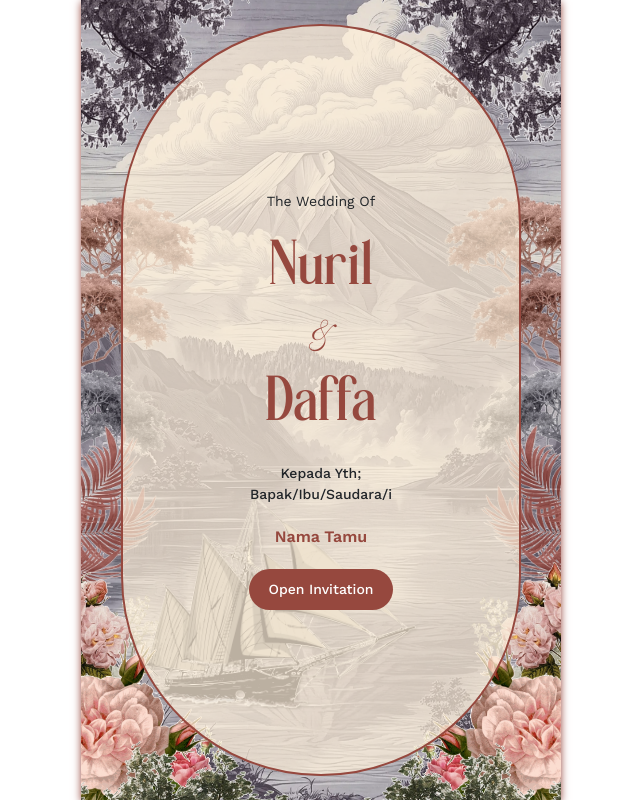
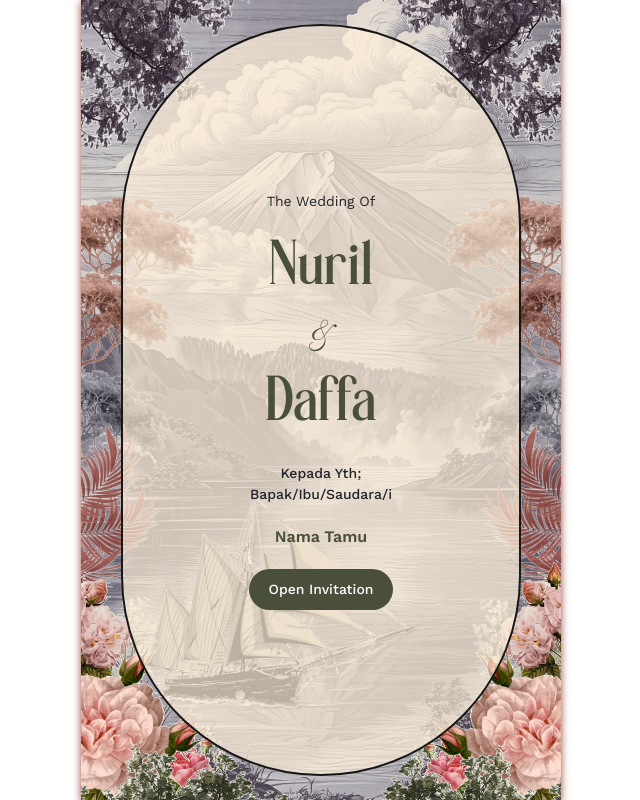
Before and after one commit to mazc0de/daffa-nuril-wedding-invitation, a Next.js app: page / in a window 1280 px wide. Shown: the whole page, without its empty margins (319-959 px from the left). Built offline with nearby package versions, Linux system fonts and the light colour scheme.

Commit message:
style: update primary color definitions

```diff
--- a/app/components/Button.tsx
+++ b/app/components/Button.tsx
@@ -29,7 +29,7 @@
 
   const variantClasses: Record<string, string> = {
     primary:
-      'bg-primary text-white hover:bg-primary-100 active:bg-primary-200 cursor-pointer',
+      'bg-primary-800 text-white hover:bg-primary-500 active:bg-primary-600 cursor-pointer',
     secondary: 'bg-slate-600 text-white hover:bg-slate-700',
     danger: 'bg-red-600 text-white hover:bg-red-700',
     outline: 'border-2 border-current bg-transparent', // current mengikuti warna teks
--- a/app/components/Typography.tsx
+++ b/app/components/Typography.tsx
@@ -1,10 +1,5 @@
 import React, { ElementType } from 'react'
-import { clsx, type ClassValue } from 'clsx'
-import { twMerge } from 'tailwind-merge'
-
-export function cn(...inputs: ClassValue[]) {
-  return twMerge(clsx(inputs))
-}
+import { cn } from '../utils/cn'
 
 type TypographyVariant = 'h1' | 'h2' | 'h3' | 'h4' | 'p' | 'span' | 'caption'
 type FontFamily = 'brigesta' | 'workSans' | 'english111viva'
@@ -69,7 +64,7 @@
 
   // UPDATE DI SINI: Gunakan class utility bawaan dari @theme Tailwind v4
   const colorStyles: Record<ThemeColor, string> = {
-    primary: 'text-primary',
+    primary: 'text-primary-800',
     secondary: 'text-secondary',
     muted: 'text-muted',
     accent: 'text-accent'
--- a/app/globals.css
+++ b/app/globals.css
@@ -16,9 +16,20 @@
 @theme {
   --shadow-custom: 0px 2px 8px 0px #96483e;
 
-  --color-primary: #96483e;
+  /* --color-primary: #4a4f3b;
   --color-primary-100: #783a34;
-  --color-primary-200: #612e2a;
+  --color-primary-200: #612e2a; */
+  --color-primary-50: #f5f6f3;
+  --color-primary-100: #e9ebe4;
+  --color-primary-200: #d1d5ca;
+  --color-primary-300: #b0b7a6;
+  --color-primary-400: #8e977f;
+  --color-primary-500: #70795f;
+  --color-primary-600: #575e48;
+  --color-primary-700: #474d3b;
+  --color-primary-800: #4a4f3b; /* Base Primary Anda */
+  --color-primary-900: #3e4232;
+  --color-primary-950: #202319;
 }
 
 @media (prefers-color-scheme: dark) {
--- /dev/null
+++ b/app/utils/cn.ts
@@ -0,0 +1,6 @@
+import clsx, { ClassValue } from 'clsx'
+import { twMerge } from 'tailwind-merge'
+
+export function cn(...inputs: ClassValue[]) {
+  return twMerge(clsx(inputs))
+}
```
